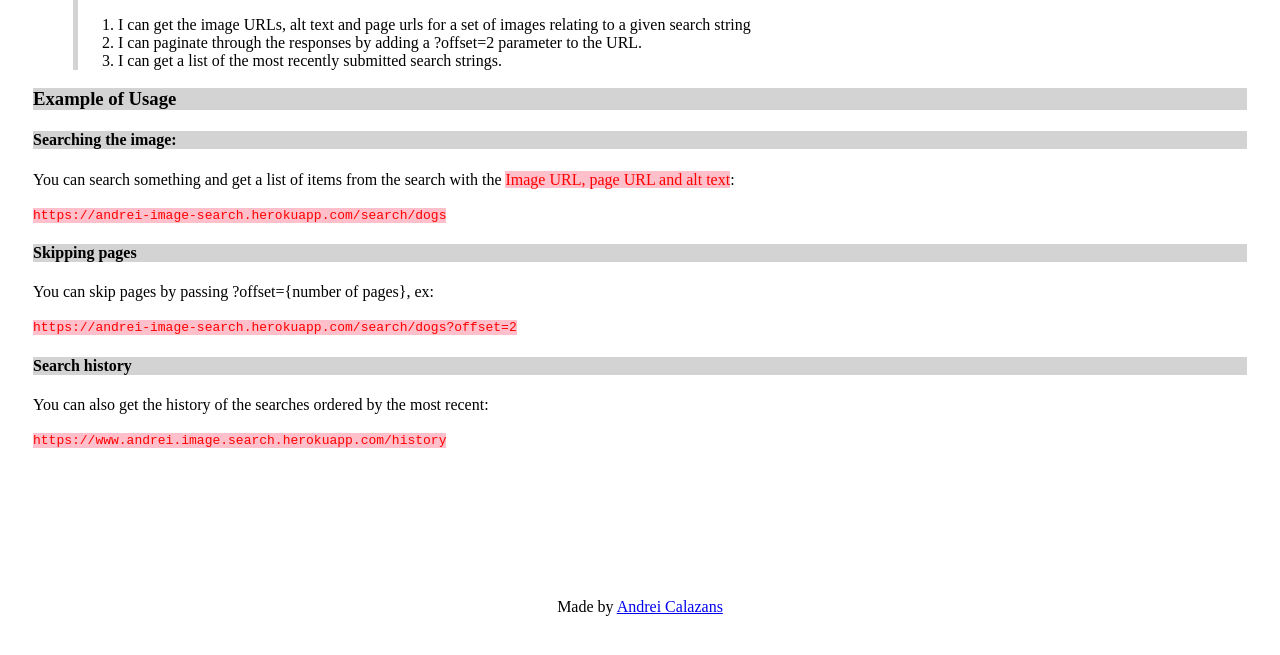
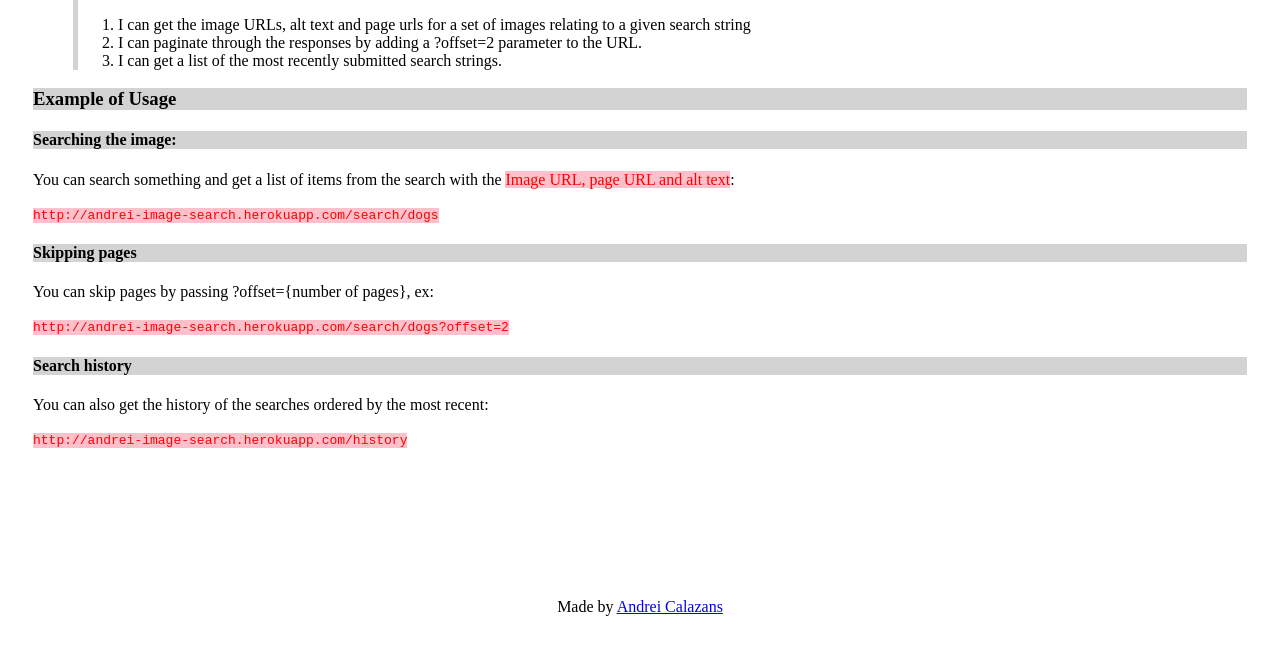
Before and after one commit to AndreiCalazans/image-search-api, a website: page public/index.html in a window 1280 px wide. Shown: the part 185-840 px from the top of the page. Drawn offline with Linux system fonts and the light colour scheme.

Commit message:
fixed link

```diff
--- a/public/index.html
+++ b/public/index.html
@@ -44,14 +44,14 @@
     <h3 class='title'>Example of Usage</h3>
     <h4  class='title'>Searching the image:</h4>
     <p>You can search something and get a list of items from the search with the <span>Image URL, page URL and alt text</span>: </p>
-    <code>https://andrei-image-search.herokuapp.com/search/dogs</code><br>
+    <code>http://andrei-image-search.herokuapp.com/search/dogs</code><br>
 
       <h4 class="title">Skipping pages</h4>
       <p>You can skip pages by passing ?offset={number of pages}, ex:</p>
-      <code>https://andrei-image-search.herokuapp.com/search/dogs?offset=2</code>
+      <code>http://andrei-image-search.herokuapp.com/search/dogs?offset=2</code>
       <h4 class="title">Search history</h4>
       <p>You can also get the history of the searches ordered by the most recent: </p>
-      <code>https://www.andrei.image.search.herokuapp.com/history</code>
+      <code>http://andrei-image-search.herokuapp.com/history</code>
 
 <footer>
   <p>Made by <a href="https://andreicalazans.github.io/">Andrei Calazans</a> </p>
```
